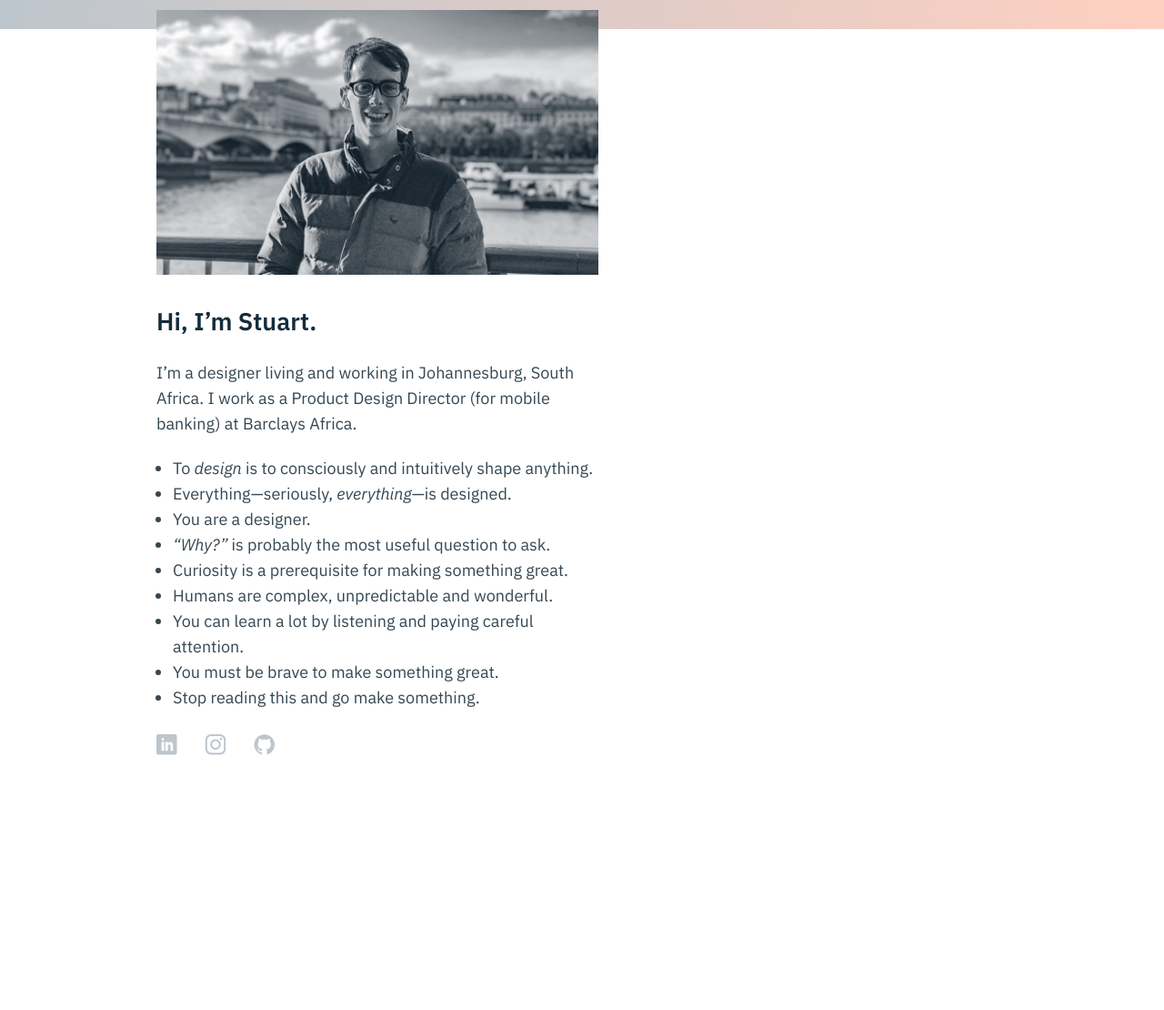
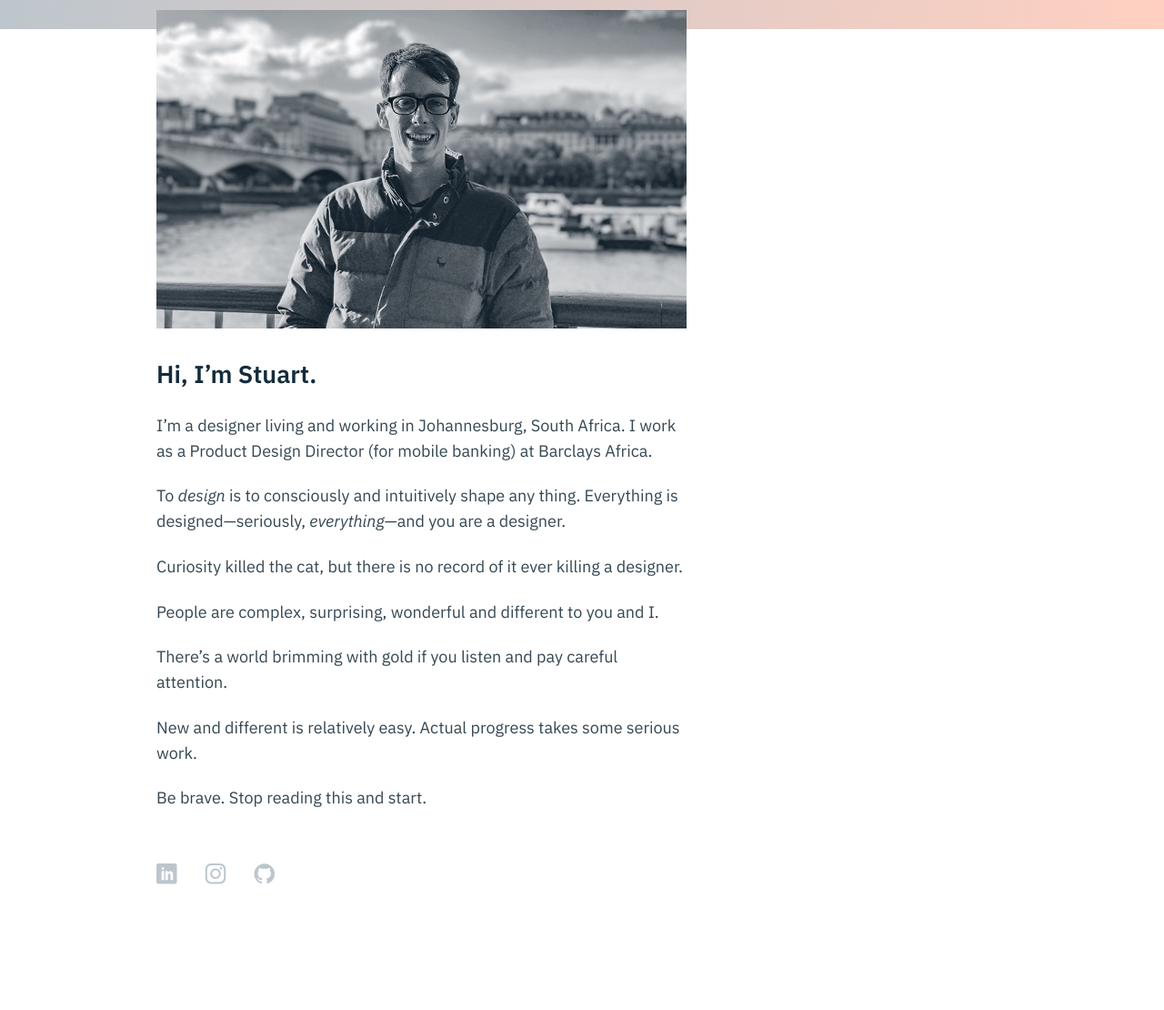
Before and after one commit to stuartwiener/stuartwiener.github.io, a Jekyll site: the page built from index.html, in a window 1280 px wide. Shown: the whole page at 91% size. Built offline with Jekyll 4.4.1, drawn with Linux system fonts in a browser that asks for light colours; some web fonts are replaced; before the commit the page ends 900 px from its top, so only the background shows below that.

Commit message:
Finessed grid, spacing and some content

```diff
--- a/_sass/_layout.scss
+++ b/_sass/_layout.scss
@@ -6,7 +6,7 @@ html {
 }
 @media screen and (min-width:50em) {
   .wrapper {
-    max-width: 50%;
+    max-width: 60%;
   }
 }
 .site-header,
@@ -34,8 +34,9 @@ html {
   position: relative;
   z-index: 1;
 }
-.site-header {
-  // padding-top: 1em;
+.site-footer {
+  padding-top: 0.6em;
+  padding-bottom: 6em;
 }
 .site-footer a {
   font-size: 1.25em;
--- a/_sass/_typography.scss
+++ b/_sass/_typography.scss
@@ -14,11 +14,11 @@ html {
 }
 ::-moz-selection {
     color: $heading-color;
-    background: yellow;
+    background: #ffd0c1;
 }
 ::selection {
   color: $heading-color;
-  background: yellow;
+  background: #ffd0c1;
 }
 a {
   color: $brand-color;
--- a/index.html
+++ b/index.html
@@ -5,14 +5,14 @@ published: true
 
 <p>I’m a designer living and working in Johannesburg, South Africa. I work as a Product Design Director (for mobile banking) at Barclays Africa.</p>
 
-<ul>
-  <li>To <em>design</em> is to consciously and intuitively shape anything.</li>
-  <li>Everything—seriously, <em>everything</em>—is designed.</li>
-  <li>You are a designer.</li>
-  <li><em>“Why?”</em> is probably the most useful question to ask.</li>
-  <li>Curiosity is a prerequisite for making something great.</li>
-  <li>Humans are complex, unpredictable and wonderful.</li>
-  <li>You can learn a lot by listening and paying careful attention.</li>
-  <li>You must be brave to make something great.</li>
-  <li>Stop reading this and go make something.</li>
-</ul>
+<p>To <em>design</em> is to consciously and intuitively shape any thing. Everything is designed—seriously, <em>everything</em>—and you are a designer.</p>
+
+<p>Curiosity killed the cat, but there is no record of it ever killing a designer.</p>
+
+<p>People are complex, surprising, wonderful and different to you and I.</p>
+
+<p>There’s a world brimming with gold if you listen and pay careful attention.</p>
+
+<p>New and different is relatively easy. Actual progress takes some serious work.</p>
+
+<p>Be brave. Stop reading this and start.</p>
```
